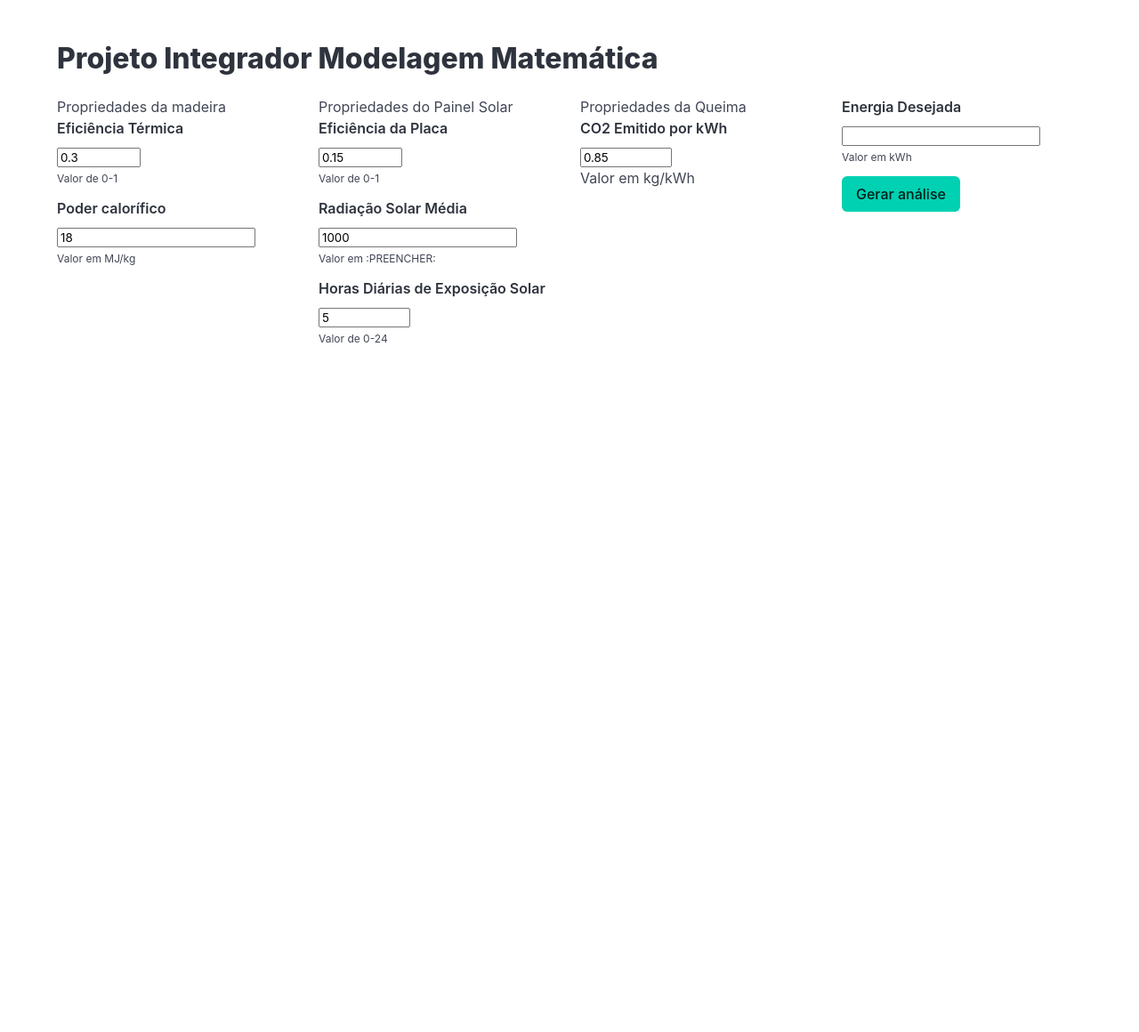
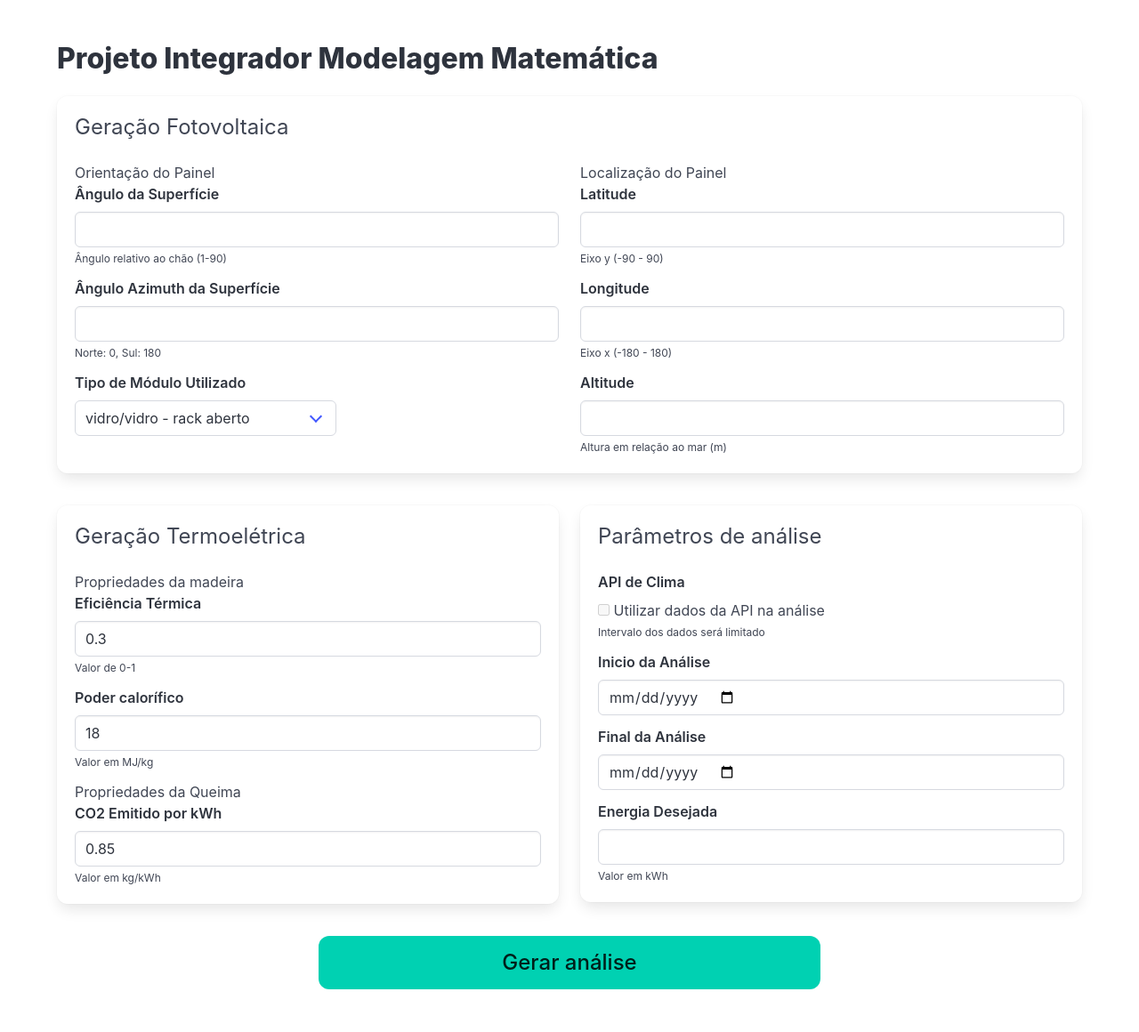
Before and after one commit to GustavCampos/TEG-to-PVEG-Prediction, a Flask app: page / in a window 1280 px wide. Shown: the whole page at 89% size. Before the commit the page ends 385 px from the top, so only its background shows below. Run offline with Flask 3, Linux system fonts and the light colour scheme.

Commit message:
TEG prediction refactor started

```diff
--- a/app.py
+++ b/app.py
@@ -1,56 +1,73 @@
+import json
+from dotenv import dotenv_values
 from flask import Flask, render_template, request
-import json
 
 # "Autoral" code
 import python.constants as CONSTANTS
 import python.calc_functions as calc
+from python.solar_panel import predict_panel_area
 
 
+CONFIG = dotenv_values(".env")
 app = Flask(__name__)
 
 @app.route('/')
 def load_index():
+    sapm_modules = map(lambda n: f"{n['module']} - {n['mounting']}", CONSTANTS.SAPM_MODULES)
+
     return render_template("index.html",
-                           th_eff=CONSTANTS.THERMAL_EFFICIENCY,
-                           cal_pow=CONSTANTS.CALORIFIC_POWER,
-                           sol_eff=CONSTANTS.SOLAR_EFFICIENCY,
-                           me_sol_rad=CONSTANTS.MEAN_SOLAR_RADIATION,
-                           exp_hour=CONSTANTS.EXPOSION_HOURS,
-                           co2_emm_rat=CONSTANTS.CO2_EMISSION_RATE)
+        th_eff=CONSTANTS.THERMAL_EFFICIENCY,
+        cal_pow=CONSTANTS.CALORIFIC_POWER,
+        co2_emm_rat=CONSTANTS.CO2_EMISSION_RATE,
+        sapm_modules=sapm_modules,
+    )
 
 @app.route("/api/calculate_analisis/", methods=["POST"])
 def calculate_analisis():
-    kg_wood_needed = calc.calc_consume_amount(
-        energy_kwh=float(request.form["wanted_energy"]),
-        thermal_efficiency=float(request.form["thermal-efficiency"]),
-        calorific_power=float(request.form["calorific-power"])
-    )
+    try:
+        kg_wood_needed = calc.calc_consume_amount(
+            energy_kwh=float(request.form["wanted_energy"]),
+            thermal_efficiency=float(request.form["thermal-efficiency"]),
+            calorific_power=float(request.form["calorific-power"])
+        )
 
-    m2_solar_panel = calc.calc_solar_area(
-        energy_kwh=float(request.form["wanted_energy"]),
-        solar_efficiency=float(request.form["solar-efficiency"]),
-        mean_solar_radiation=float(request.form["mean-solar-radiation"]),
-        exposion_hours=float(request.form["exposion-hours"])
-    )
+        teg_polution = calc.calc_teg_polution(
+            energy_kwh=float(request.form["wanted_energy"]),
+            emission_rate=float(request.form["co2-emission-rate"])
+        )
 
-    teg_polution = calc.calc_teg_polution(
-        energy_kwh=float(request.form["wanted_energy"]),
-        emission_rate=float(request.form["co2-emission-rate"])
-    )
+        sapm_module = CONSTANTS.SAPM_MODULES[0]
 
-    return json.dumps({
-        "wanted-energy": request.form["wanted_energy"],
-        "wood-needed": f"{kg_wood_needed:.4f}",
-        "solar-panel-area": f"{m2_solar_panel:.4f}",
-        "teg-polution": f"{teg_polution:.4f}"
-    })
+        pvpanel_dict = predict_panel_area(
+            required_kwh_energy=float(request.form["wanted_energy"]),
+            date_range=(request.form["start-date"], request.form["end-date"]),
+            surface_tilt=float(request.form["surface-tilt"]),
+            surface_azimuth=float(request.form["surface-azimuth"]),
+            sapm_values=sapm_module,
+            latitude=float(request.form["latitude"]),
+            longitude=float(request.form["longitude"]),
+            altitude=float(request.form["altitude"]),
+        )
 
-@app.route('/api/users/<int:user_id>')
-def return_user(user_id: int):
-    return json.dumps({
-        "user_id": user_id,
-        "user_name": "John Doe"
-    })
+
+        return json.dumps({
+            "date-range": {
+                "start": request.form["start-date"],
+                "end": request.form["end-date"]
+            },
+            "wanted-kWh-energy": request.form["wanted_energy"],
+            "wood-kg-needed": f"{kg_wood_needed:.4f}",
+            "teg-polution": f"{teg_polution:.4f}",
+            "pvpanel": {
+                "total-kWh-output": f"{pvpanel_dict['total_kWh_output']:.4f}",
+                "single-panel-area": f"{pvpanel_dict['panel_area']:.4f}",
+                "total-area": f"{pvpanel_dict['total_area']:.4f}",
+            },
+        })
+    except Exception as e:
+        return json.dumps({
+            "error": str(e)
+        })
 
 if __name__ == "__main__":
     app.run(debug=True)
--- a/modelagem.py
+++ b/modelagem.py
@@ -11,9 +11,9 @@ def usina_termoeletrica(energia_kwh):
     return madeira_kg
 
 def paineis_solares(energia_kwh):
-    eficiencia_solar = 0.15
+    eficiencia_solar = 0.209
     radiacao_solar_media = 1000
-    horas_sol = 5
+    horas_sol = 11
     energia_diaria = energia_kwh / horas_sol
     energia_watts = energia_diaria * 1000
     area_m2 = energia_watts / (radiacao_solar_media * eficiencia_solar * horas_sol)
--- a/python/weather_api.py
+++ /dev/null
@@ -1 +0,0 @@
-import requests
--- /dev/null
+++ b/requirements.txt
@@ -0,0 +1,5 @@
+flask
+pvlib
+pandas
+requests
+python-dotenv
--- /dev/null
+++ b/static/js/modal.js
@@ -0,0 +1,42 @@
+document.addEventListener('DOMContentLoaded', () => {
+    // Functions to open and close a modal
+    function openModal($el) {
+      $el.classList.add('is-active');
+    }
+
+    function closeModal($el) {
+      $el.classList.remove('is-active');
+    }
+
+    function closeAllModals() {
+      (document.querySelectorAll('.modal') || []).forEach(($modal) => {
+        closeModal($modal);
+      });
+    }
+
+    // Add a click event on buttons to open a specific modal
+    (document.querySelectorAll('.js-modal-trigger') || []).forEach(($trigger) => {
+      const modal = $trigger.dataset.target;
+      const $target = document.getElementById(modal);
+
+      $trigger.addEventListener('click', () => {
+        openModal($target);
+      });
+    });
+
+    // Add a click event on various child elements to close the parent modal
+    (document.querySelectorAll('.modal-background, .modal-close, .modal-card-head .delete, .modal-card-foot .button') || []).forEach(($close) => {
+      const $target = $close.closest('.modal');
+
+      $close.addEventListener('click', () => {
+        closeModal($target);
+      });
+    });
+
+    // Add a keyboard event to close all modals
+    document.addEventListener('keydown', (event) => {
+      if(event.key === "Escape") {
+        closeAllModals();
+      }
+    });
+  });
--- a/static/js/simples_form.js
+++ b/static/js/simples_form.js
@@ -15,29 +15,13 @@ analisysForm.addEventListener('submit', function(event) {
         if (response.status >= 200 && response.status < 300) {return response.json();}
         throw new Error(response.statusText);
     }).then(response => {
-        const resultContainer = document.getElementById('analisys-result');
+        const modalButton = document.getElementById('analysis-result-button');
+        const resultDiv = document.getElementById('analysis-result-content');
 
-        resultContainer.innerHTML = `
-            <h2 class="title">Resultado da Análise</h2>
+        preTag = document.createElement('pre');
+        preTag.innerText = JSON.stringify(response, null, 4);
 
-            <p>Para gerar ${response["wanted-energy"]} kWh de energia:</p>
-
-            <div class="columns">
-                <div class="column">
-                    <h3>Quantidade de Madeira Necessária</h3>
-                    <p>${response["wood-needed"]} kg</p>
-                </div>
-
-                <div class="column">
-                    <h3>Quantidade de CO2 Emitido</h3>
-                    <p>${response["teg-polution"]} kg</p>
-                </div>
-
-                <div class="column">
-                    <h3>Área Preenchida por Painéis Solares</h3>
-                    <p>${response["solar-panel-area"]} m2</p>
-                </div>
-            </div>
-        `;
+        resultDiv.appendChild(preTag);
+        modalButton.click();
     })
 })
--- /dev/null
+++ b/templates/analisys_parameters_form.html
@@ -0,0 +1,36 @@
+{% block parameters_form %}
+    <h3 class="subtitle is-4">Parâmetros de análise</h3>
+
+    <div class="field">
+        <label for="use-weather-api" class="label">API de Clima</label>
+        <label class="checkbox">
+            <input type="checkbox"
+                name="use-weather-api"
+                id="use-weather-api"
+                disabled>
+            Utilizar dados da API na análise
+        </label>
+        <p class="help">Intervalo dos dados será limitado</p>
+    </div>
+
+    <div class="field">
+        <label class="label" for="start-date">Inicio da Análise</label>
+        <input class="input" type="date" name="start-date" id="start-date">
+    </div>
+
+    <div class="field">
+        <label class="label" for="end-date">Final da Análise</label>
+        <input class="input" type="date" name="end-date" id="end-date">
+    </div>
+
+    <div class="field">
+        <label for="wanted_energy" class="label">Energia Desejada</label>
+        <div class="control">
+            <input class="input" type="number"
+                name="wanted_energy"
+                id="wanted_energy"
+                min="0.01" step="0.01">
+        </div>
+        <p class="help">Valor em kWh</p>
+    </div>
+{% endblock parameters_form %}
--- a/templates/base_template.html
+++ b/templates/base_template.html
@@ -9,5 +9,7 @@
 <body>
     {% block content %}
     {% endblock content %}
+
+    <script src="{{ url_for('static', filename='js/modal.js') }}"></script>
 </body>
 </html>
--- a/templates/index.html
+++ b/templates/index.html
@@ -6,104 +6,37 @@
             <h1 class="title">Projeto Integrador Modelagem Matemática</h1>
 
             <form id="analisys-form" method="post">
-
+                <div class="block">
                     <div class="columns">
                         <div class="column">
-                        <h3>Propriedades da madeira</h3>
-                        <div class="field">
-                            <label for="thermal-efficiency" class="label">Eficiência Térmica</label>
-                            <div class="control">
-                                <input type="number"
-                                    name="thermal-efficiency"
-                                    id="thermal-efficiency"
-                                    min="0" max="1" step="0.01"
-                                    value="{{ th_eff }}">
+                            <div class="box">
+                                {% include "pvpanel_form.html" %}
                             </div>
-                            <p class="help">Valor de 0-1</p>
+                        </div>
+                    </div>
                 </div>
 
-                        <div class="field">
-                            <label for="calorific-power" class="label">Poder calorífico</label>
-                            <div class="control">
-                                <input type="number"
-                                    name="calorific-power"
-                                    id="calorific-power"
-                                    step="0.01"
-                                    value="{{ cal_pow }}">
-                            </div>
-                            <p class="help">Valor em MJ/kg</p>
+                <div class="block">
+                    <div class="columns">
+                        <div class="column">
+                            <div class="box">
+                                {% include "teg_form.html" %}
                             </div>
                         </div>
 
                         <div class="column">
-                        <h3>Propriedades do Painel Solar</h3>
-                        <div class="field">
-                            <label for="solar-efficiency" class="label">Eficiência da Placa</label>
-                            <div class="control">
-                                <input type="number"
-                                    name="solar-efficiency"
-                                    id="solar-efficiency"
-                                    min="0" max="1" step="0.01"
-                                    value="{{ sol_eff }}">
+                            <div class="box">
+                                {% include "analisys_parameters_form.html" %}
                             </div>
-                            <p class="help">Valor de 0-1</p>
                         </div>
-
-                        <div class="field">
-                            <label for="mean-solar-radiation" class="label">Radiação Solar Média</label>
-                            <div class="control">
-                                <input type="number"
-                                    name="mean-solar-radiation"
-                                    id="mean-solar-radiation"
-                                    step="0.01"
-                                    value="{{ me_sol_rad }}">
-                            </div>
-                            <p class="help">Valor em :PREENCHER:</p>
-                        </div>
-
-                        <div class="field">
-                            <label for="exposion-hours" class="label">Horas Diárias de Exposição Solar</label>
-                            <div class="control">
-                                <input type="number"
-                                    name="exposion-hours"
-                                    id="exposion-hours"
-                                    min="0" max="24" step="0.01"
-                                    value="{{ exp_hour }}">
-                            </div>
-                            <p class="help">Valor de 0-24</p>
                     </div>
                 </div>
 
-                    <div class="column">
-                        <h3>Propriedades da Queima</h3>
-                        <div class="field">
-                            <label for="co2-emission-rate" class="label">CO2 Emitido por kWh</label>
-                            <div class="control">
-                                <input type="number"
-                                    name="co2-emission-rate"
-                                    id="co2-emission-rate"
-                                    min="0" max="24" step="0.01"
-                                    value="{{ co2_emm_rat }}">
-                            </div>
-                            <p class="helper">Valor em kg/kWh</p>
-                        </div>
-                    </div>
-
-                    <div class="column">
-                        <div class="field">
-                            <label for="wanted_energy" class="label">Energia Desejada</label>
-                            <div class="control">
-                                <input type="number"
-                                    name="wanted_energy"
-                                    id="wanted_energy"
-                                    min="0.01" step="0.01">
-                            </div>
-                            <p class="help">Valor em kWh</p>
-                        </div>
-
+                <div class="columns is-centered">
+                    <div class="column is-half">
                         <div class="field">
                             <div class="control">
-                                <input type="submit" class="button is-primary" value="Gerar análise">
+                                <input type="submit" class="button is-primary is-large is-fullwidth" value="Gerar análise">
                             </div>
                         </div>
                     </div>
@@ -111,7 +44,24 @@
             </form>
         </div>
 
-        <div class="container" id="analisys-result"></div>
+        <button
+            id="analysis-result-button"
+            class="js-modal-trigger"
+            data-target="analysis-result"
+            hidden>
+        </button>
+        <div id="analysis-result" class="modal">
+            <div class="modal-background"></div>
+            <div class="modal-content">
+                <div class="box">
+                    <div class="content">
+                        <h2 class="title is-4">API response</h2>
+                        <div id="analysis-result-content"></div>
+                    </div>
+                </div>
+            </div>
+            <button class="modal-close is-large" aria-label="close"></button>
+        </div>
     </section>
 
     <script src="{{ url_for('static', filename='js/simples_form.js') }}"></script>
--- /dev/null
+++ b/templates/pvpanel_form.html
@@ -0,0 +1,79 @@
+{% block pv_panel_form %}
+    <h3 class="subtitle is-4">Geração Fotovoltaica</h3>
+
+    <div class="columns">
+        <div class="column">
+            <h3>Orientação do Painel</h3>
+
+            <div class="field">
+                <label for="surface-tilt" class="label">Ângulo da Superfície</label>
+                <div class="control">
+                    <input class="input" type="number"
+                        name="surface-tilt"
+                        id="surface-tilt"
+                        min="1" max="90" step="0.01">
+                </div>
+                <p class="help">Ângulo relativo ao chão (1-90)</p>
+            </div>
+
+            <div class="field">
+                <label for="surface-azimuth" class="label">Ângulo Azimuth da Superfície</label>
+                <div class="control">
+                    <input class="input" type="number"
+                        name="surface-azimuth"
+                        id="surface-azimuth"
+                        min="0" max="360" step="0.01">
+                </div>
+                <p class="help">Norte: 0, Sul: 180</p>
+            </div>
+
+            <div class="field">
+                <label for="panel-module" class="label">Tipo de Módulo Utilizado</label>
+                <div class="select">
+                    <select name="panel-module" id="panel-module" form="analisys-form">
+                        {% for module in sapm_modules %}
+                            <option value="{{ module }}">{{ module }}</option>
+                        {% endfor %}
+                    </select>
+                </div>
+            </div>
+        </div>
+
+        <div class="column">
+            <h3>Localização do Painel</h3>
+
+            <div class="field">
+                <label for="latitude" class="label">Latitude</label>
+                <div class="control">
+                    <input class="input" type="number"
+                        name="latitude"
+                        id="latitude"
+                        min="-90" max="90" step="0.000001">
+                </div>
+                <p class="help">Eixo y (-90 - 90)</p>
+            </div>
+
+            <div class="field">
+                <label for="longitude" class="label">Longitude</label>
+                <div class="control">
+                    <input class="input" type="number"
+                        name="longitude"
+                        id="longitude"
+                        min="-180" max="180" step="0.000001">
+                </div>
+                <p class="help">Eixo x (-180 - 180)</p>
+            </div>
+
+            <div class="field">
+                <label for="altitude" class="label">Altitude</label>
+                <div class="control">
+                    <input class="input" type="number"
+                        name="altitude"
+                        id="altitude"
+                        min="0" max="10000" step="1">
+                </div>
+                <p class="help">Altura em relação ao mar (m) </p>
+            </div>
+        </div>
+    </div>
+{% endblock pv_panel_form %}
--- /dev/null
+++ b/templates/teg_form.html
@@ -0,0 +1,42 @@
+{% block teg_form %}
+    <h3 class="subtitle is-4">Geração Termoelétrica</h3>
+
+    <h4>Propriedades da madeira</h4>
+    <div class="field">
+        <label for="thermal-efficiency" class="label">Eficiência Térmica</label>
+        <div class="control">
+            <input class="input" type="number"
+                name="thermal-efficiency"
+                id="thermal-efficiency"
+                min="0" max="1" step="0.01"
+                value="{{ th_eff }}">
+        </div>
+        <p class="help">Valor de 0-1</p>
+    </div>
+
+    <div class="field">
+        <label for="calorific-power" class="label">Poder calorífico</label>
+        <div class="control">
+            <input class="input" type="number"
+                name="calorific-power"
+                id="calorific-power"
+                step="0.01"
+                value="{{ cal_pow }}">
+        </div>
+        <p class="help">Valor em MJ/kg</p>
+    </div>
+
+
+    <h4>Propriedades da Queima</h4>
+    <div class="field">
+        <label for="co2-emission-rate" class="label">CO2 Emitido por kWh</label>
+        <div class="control">
+            <input class="input" type="number"
+                name="co2-emission-rate"
+                id="co2-emission-rate"
+                min="0" max="24" step="0.01"
+                value="{{ co2_emm_rat }}">
+        </div>
+        <p class="help">Valor em kg/kWh</p>
+    </div>
+{% endblock teg_form %}
```
Also changed, not shown: python/constants.py (+8 -8 lines), python/solar_panel.py (+29 -18 lines), python/teg_model.py (added, +38 -0 lines), python/test.py (+9 -18 lines), 1 other file. Lines whose indentation alone changed are shown as unchanged.
